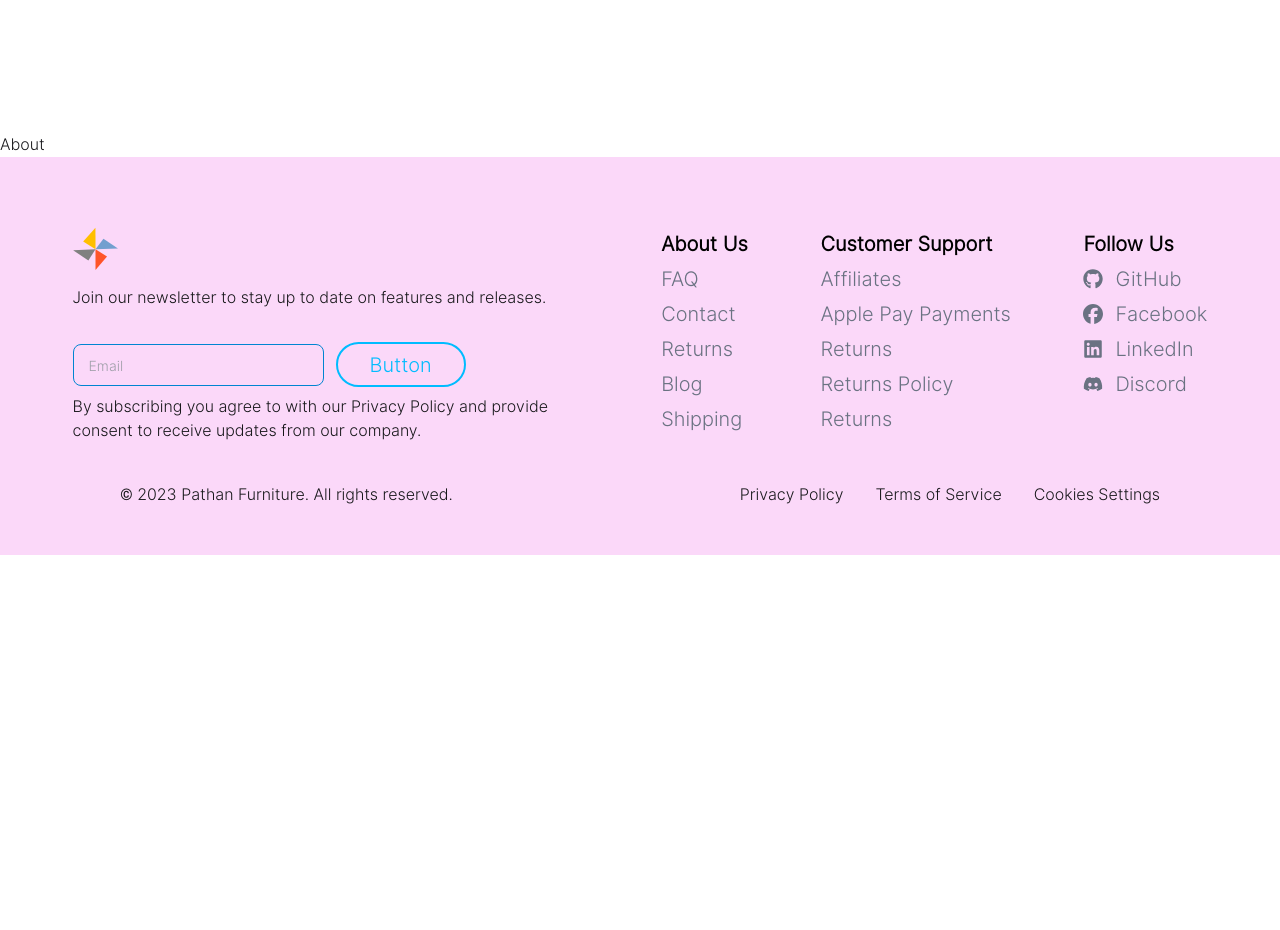
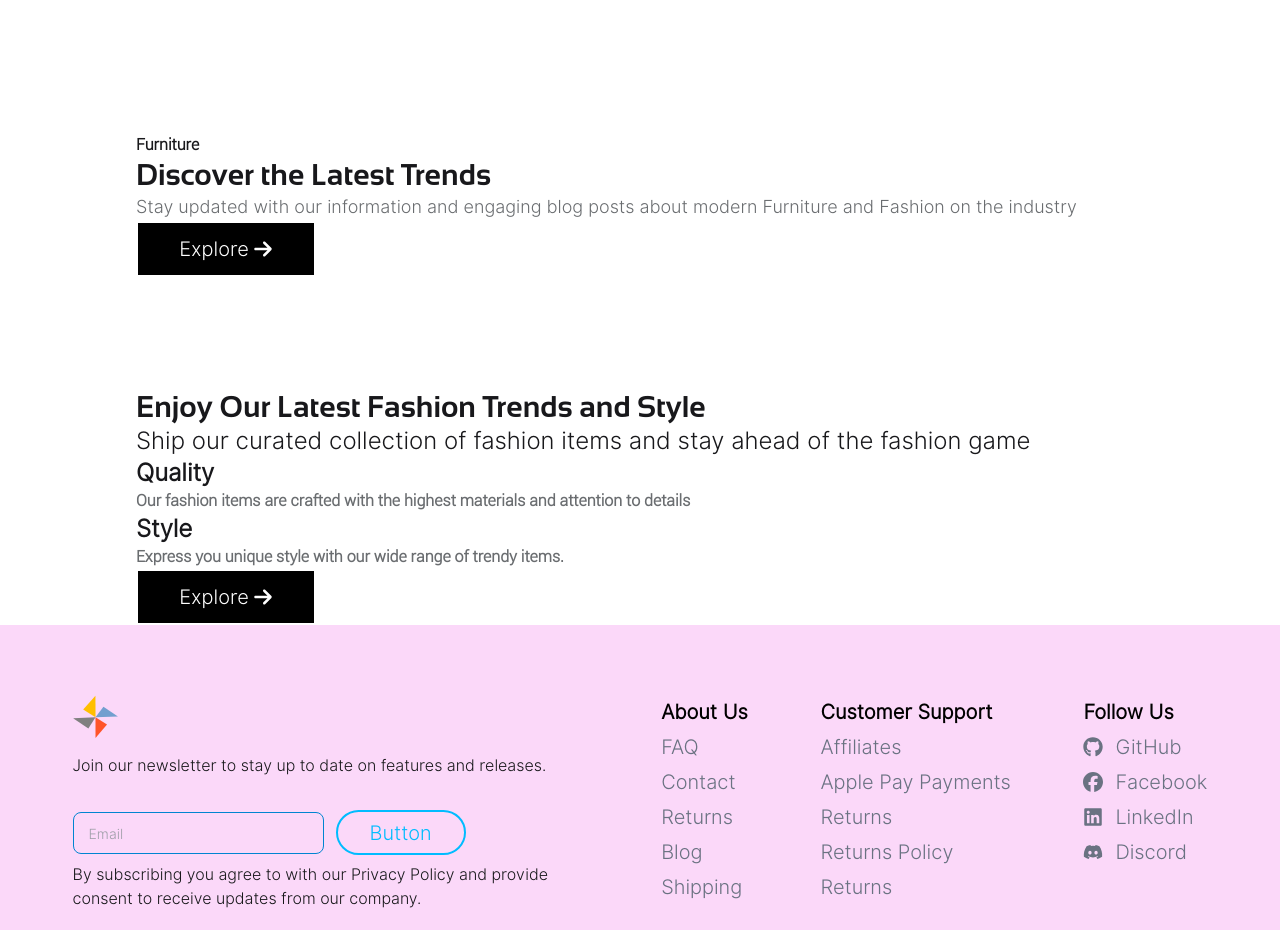
Before and after one commit to AshrafulPatHan/pathan-Furniture, a React (Vite) app: page / in a window 1280 px wide. Shown: the part 1200-2130 px from the top of the page. Before the commit the page ends 1755 px from the top, so only its background shows below. Built offline with nearby package versions, Linux system fonts and the light colour scheme.

Commit message:
addd about section

```diff
--- a/src/Components/Home/About.jsx
+++ b/src/Components/Home/About.jsx
@@ -1,9 +1,47 @@
-import React from 'react';
+import { FaArrowRight } from "react-icons/fa6";
+
 
 const About = () => {
     return (
-        <div>
-            About
+        <div className="flex flex-col items-start mx-[136px]  ">
+            <div>
+                <div className="Sansation">
+                    <h4 className="text-3xl font-bold">Enjoy Our Latest Fashion Trends and Style</h4>
+                </div>
+                <p className="text-2xl font-light">Ship our curated collection of fashion items and stay ahead of the fashion game</p>
+                <div>
+                    <div>
+                        <h4 className="text-2xl font-bold">Quality</h4>
+                        <div className="Roboto">
+                            <p className="text-[#6A6D70] text-[1rem] ">
+                                Our fashion items are crafted with the highest materials and attention to details
+                            </p>
+                        </div>
+                        <img src="" alt="" />
+                    </div>
+                    <div>
+                        <h4 className="text-2xl font-bold">Style</h4>
+                        <div className="Roboto">
+                            <p className="text-[#6A6D70] text-[1rem] ">
+                                Express you unique style with our wide range of trendy items.
+                            </p>
+                        </div>
+                        <img src="" alt="" />
+                    </div>
+                    <div>
+                        <button className="cursor-pointer text-xl flex justify-center items-center border-2 gap-1 w-[180px]
+                        h-14 before:absolute before:block before:inset-0 before:-z-10
+                        before:bg-black text-white after:block hover:after:w-full after:w-0 after:hover:left-0
+                        after:right-0 after:top-0 after:h-full after:-z-10 after:duration-300 after:bg-sky-900 after:absolute
+                        relative ">
+                            Explore <FaArrowRight />
+                        </button>
+                    </div>
+                </div>
+            </div>
+            <div>
+                <img src="" alt="" />
+            </div>
         </div>
     );
 };
--- a/src/Components/Home/Fatback.jsx
+++ b/src/Components/Home/Fatback.jsx
@@ -1,10 +1,27 @@
 import React from 'react';
+import { FaArrowRight } from 'react-icons/fa6';
 
 const Fatback = () => {
     return (
-        <div className='flex flex-col items-center mx-[136px] '>
+        <div className='flex flex-col items-start mx-[136px] mb-28 '>
             <div>
-
+                <div>
+                    <div className='Roboto'>
+                        <p className=''>Furniture</p>
+                    </div>
+                    <div className='Sansation'>
+                        <h4 className='text-3xl font-bold '>Discover the Latest Trends</h4>
+                    </div>
+                    <p className='text-[#6A6D70] text-lg '>Stay updated with our information and engaging blog posts
+                        about modern Furniture and Fashion on the industry</p>
+                </div>
+                <button className="cursor-pointer text-xl flex justify-center items-center border-2 gap-1 w-[180px]
+                h-14 before:absolute before:block before:inset-0 before:-z-10
+                before:bg-black text-white after:block hover:after:w-full after:w-0 after:hover:left-0
+                after:right-0 after:top-0 after:h-full after:-z-10 after:duration-300 after:bg-sky-900 after:absolute
+                relative ">
+                    Explore  <FaArrowRight />
+                </button>
             </div>
         </div>
     );
--- a/src/index.css
+++ b/src/index.css
@@ -25,7 +25,7 @@
 }
 .Roboto{
     font-family: Roboto;
-    font-weight: 500;
+    font-weight: 600;
 }
 /* Globally */
 body{
```
